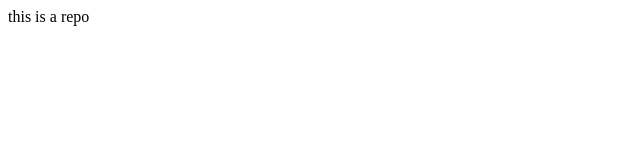
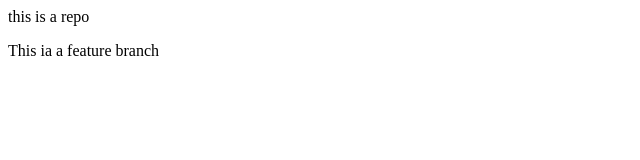
Before and after one commit to akashkr2003/localrepo, a plain HTML site: page index.html in a window 1280 px wide. Shown: the whole page, without its empty margins (0-640 px from the left). Drawn offline with Linux system fonts and the light colour scheme.

Commit message:
feature branch

```diff
--- a/index.html
+++ b/index.html
@@ -1 +1,3 @@
 <p>this is a repo</p>
+
+<p>This ia a feature branch</p>
```
